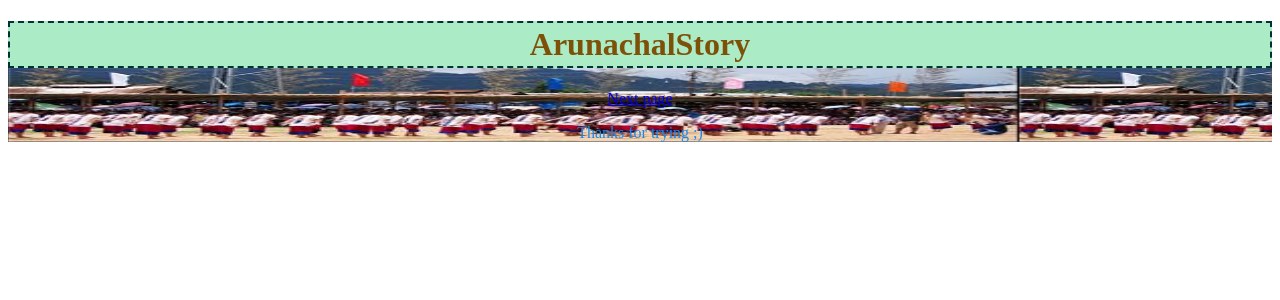
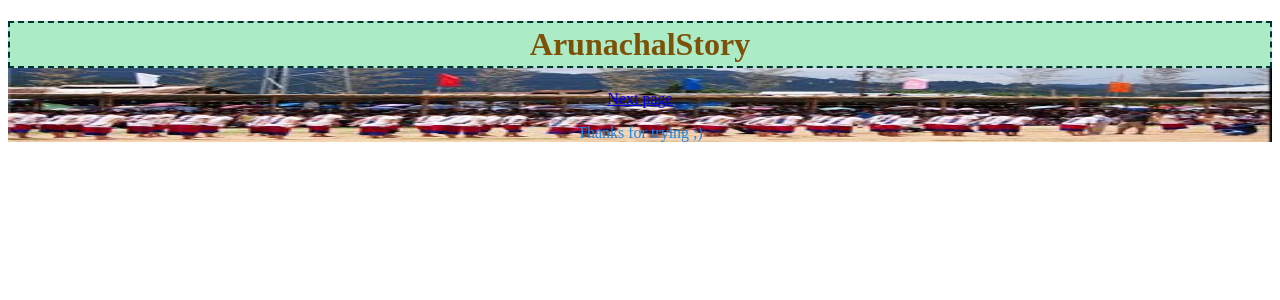
Before and after one commit to hageduri/nosehairy, a PHP site: page / in a window 1280 px wide. Shown: the top 300 px of the page. Run offline with PHP 8.4, Linux system fonts and the light colour scheme.

Commit message:
Update stylesheet.css

```diff
--- a/stylesheet/stylesheet.css
+++ b/stylesheet/stylesheet.css
@@ -2,14 +2,14 @@ body{
 
  				font-family: Showcard Gothic;
 
-			font-size: 18;
+			font-size: 28;
 			color: #1E88E5;
 		}
 .bgimg{
 
 
      background-image: url(../image/dree-original.jpg);
-      background-size: 80% 100%;
+      background-size: 100% 100%;
 }
 
 h1{
```
